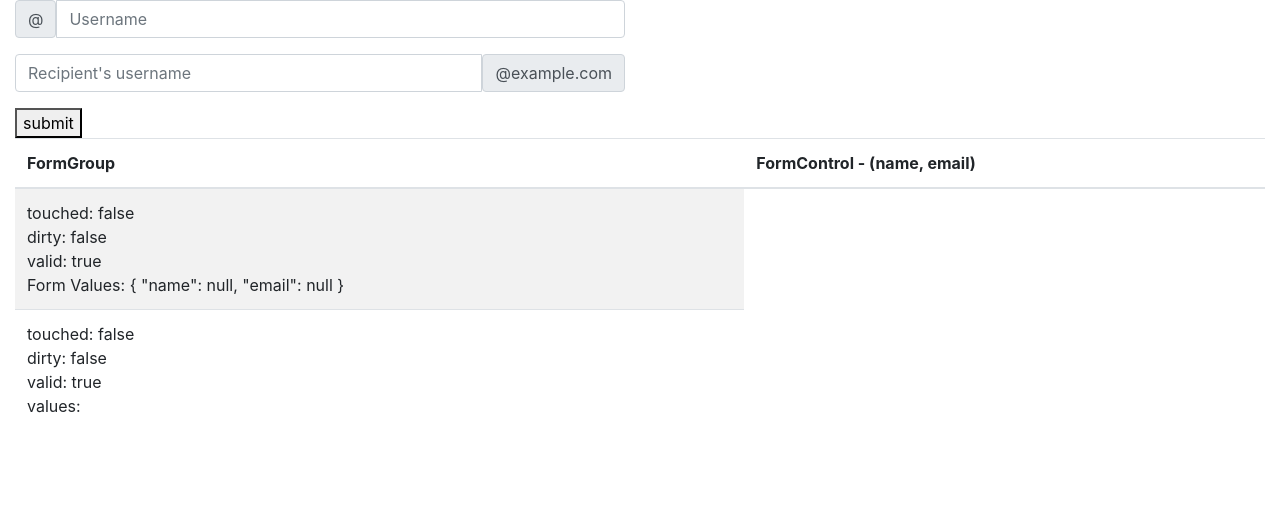
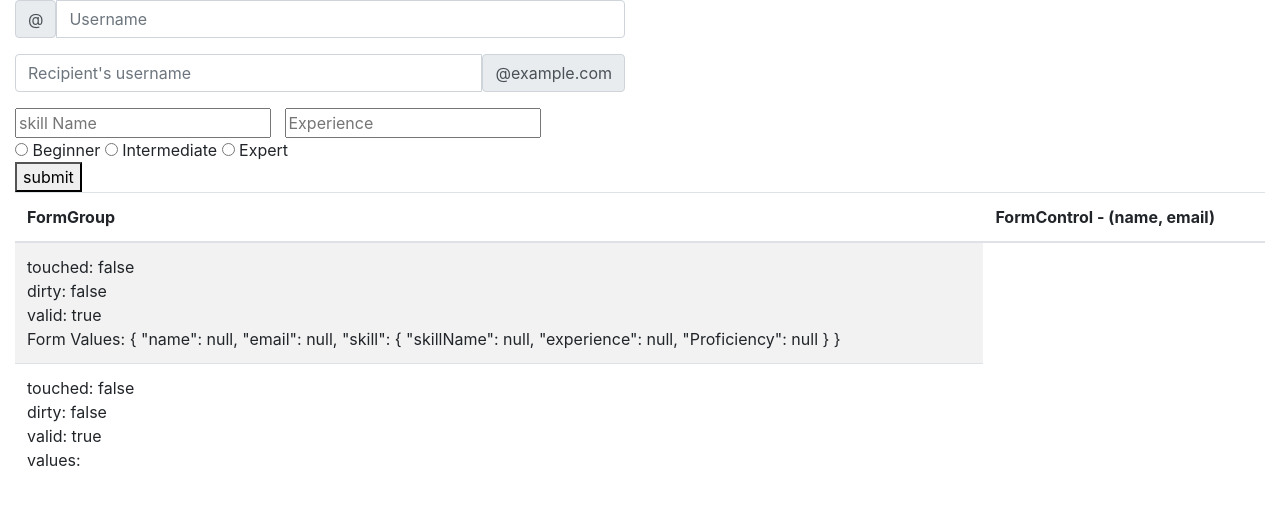
Before and after one commit to tveeru/angular_Topics, an Angular app: page / in a window 1280 px wide. Shown: the top 506 px of the page. Built offline with nearby package versions, Linux system fonts and the light colour scheme.

Commit message:
nested formgroup

```diff
--- a/src/app/app.component.html
+++ b/src/app/app.component.html
@@ -28,6 +28,14 @@
           <span class="input-group-text" id="basic-addon2">@example.com</span>
         </div>
 
+        <div formGroupName="skill">
+          <input type="text" formControlName="skillName" placeholder="skill Name" /> &nbsp;
+          <input type="text" formControlName="experience" placeholder="Experience" /><br/>
+          <input id="Proficiency" type="radio" value="beginner" formControlName="Proficiency"/>&nbsp;Beginner
+          <input id="Proficiency" type="radio" value="Intermediate" formControlName="Proficiency"/>&nbsp;Intermediate
+          <input id="Proficiency" type="radio" value="Expert" formControlName="Proficiency"/>&nbsp;Expert
+
+        </div>
         <button>submit</button>
       </form>
 
--- a/src/app/app.component.ts
+++ b/src/app/app.component.ts
@@ -15,7 +15,12 @@ export class AppComponent implements OnInit{
 ngOnInit(): void {
 this.employeeForm = new FormGroup({
   name: new FormControl(),
-  email: new FormControl()
+  email: new FormControl(),
+  skill: new FormGroup({
+    skillName: new FormControl(),
+    experience: new FormControl(),
+    Proficiency: new FormControl()
+  })
 })
 }
 
```
